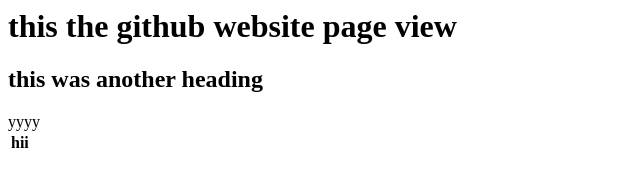
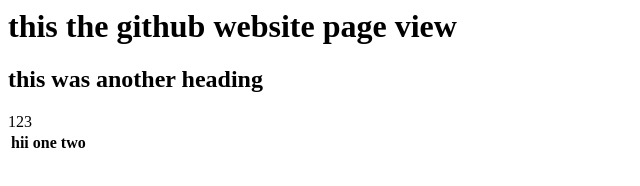
Before and after one commit to user-tejareddy13/github1page.github.io, a plain HTML site: page index.html in a window 1280 px wide. Shown: the full height of the page, 0-640 px from the left. Drawn offline with Linux system fonts and the light colour scheme.

Commit message:
Update index.html

```diff
--- a/index.html
+++ b/index.html
@@ -2,5 +2,9 @@
 <h2> this was another heading</h2>
 <table>
   <th>hii</th>
-  <tb>yyyy</tb>
+  <tb>1</tb>
+  <tb>2</tb>
+  <tb>3</tb>
+   <th>one</th>
+   <th>two</th>
 </table>
```
